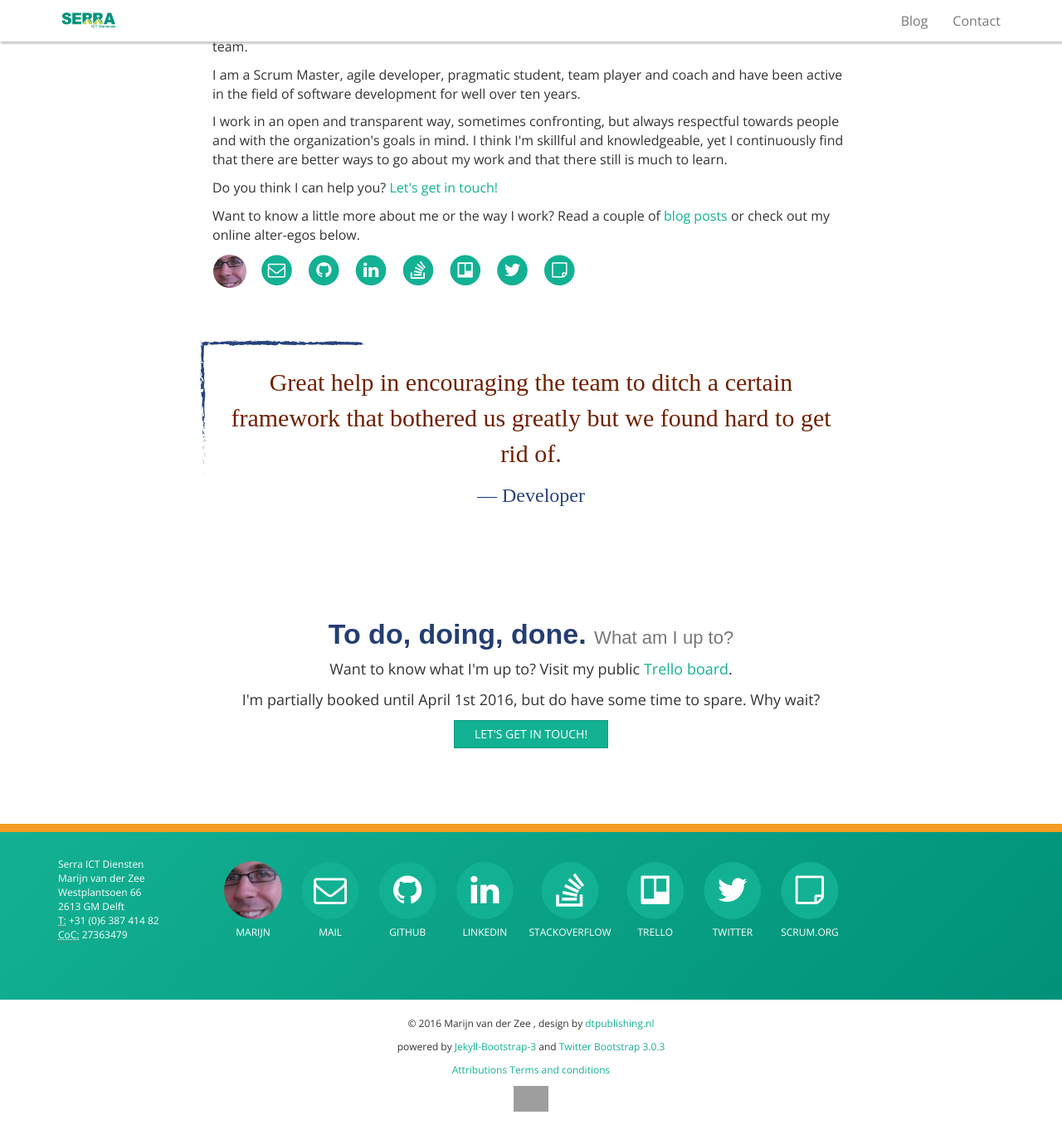
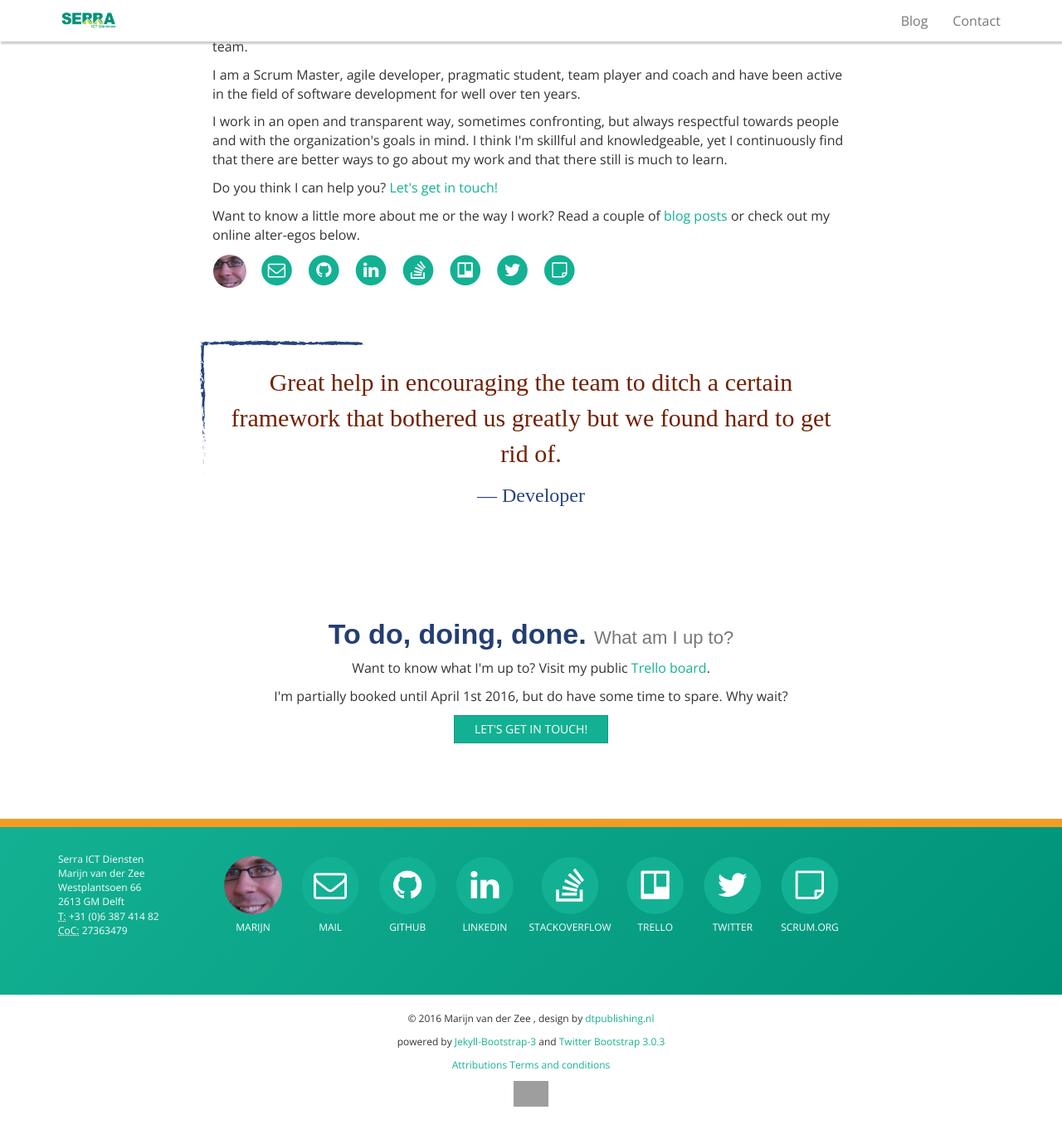
Before and after one commit to serraict/serraict.github.io, a Jekyll site: the page built from index.md, in a window 1280 px wide and 1400 px high, scrolled down 1846 px. Shown: the top 1379 px of the window at 83% size. Built offline with Jekyll 4.4.1, drawn with Linux system fonts in a browser that asks for light colours; nearby versions of some CDN libraries; some web fonts are replaced; grey boxes are pictures that could not be loaded.

Commit message:
Featurettes have same style

```diff
--- a/assets/themes/bootstrap/css/style.css
+++ b/assets/themes/bootstrap/css/style.css
@@ -215,10 +215,8 @@ img.logo {
 
 .featurette {
   text-align: center;
-  font-size: 18px;
   margin-right: 15%;
   margin-left: 15%;
-  font-weight: 400;
 }
 
 .featurette-divider {
```
